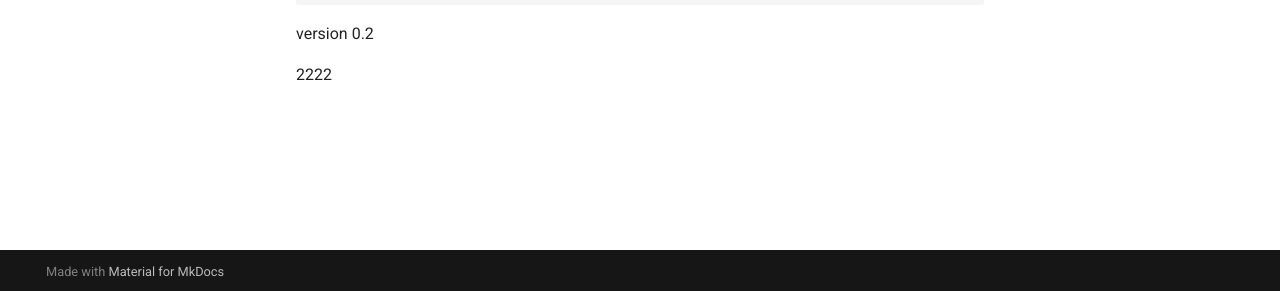
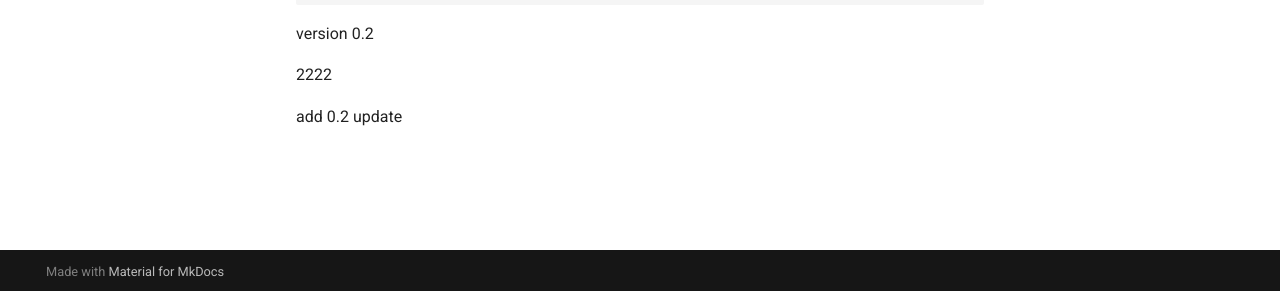
Before and after one commit to xuoutput/test-mkdocs, an MkDocs documentation site: the page built from docs/index.md, in a window 1280 px wide. Shown: the part 606-897 px from the top of the page. Built offline with MkDocs 1.6.1 and Material for MkDocs 9.7.7, drawn with Linux system fonts in a browser that asks for light colours; the version menu is left out.

Commit message:
feat: update 0.2

```diff
--- a/docs/index.md
+++ b/docs/index.md
@@ -20,3 +20,5 @@ version 0.2
 
 
 2222
+
+add 0.2 update
```
